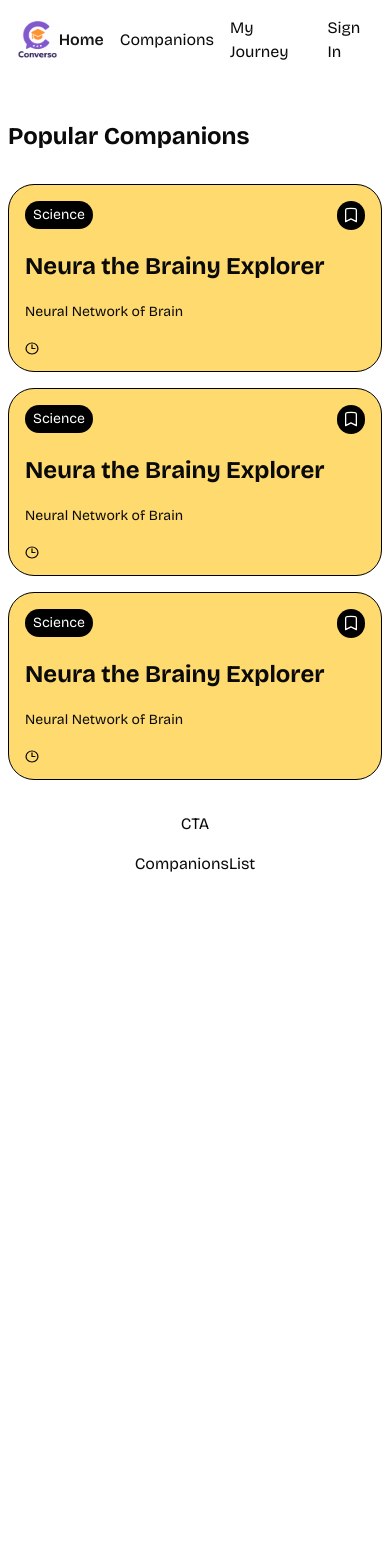
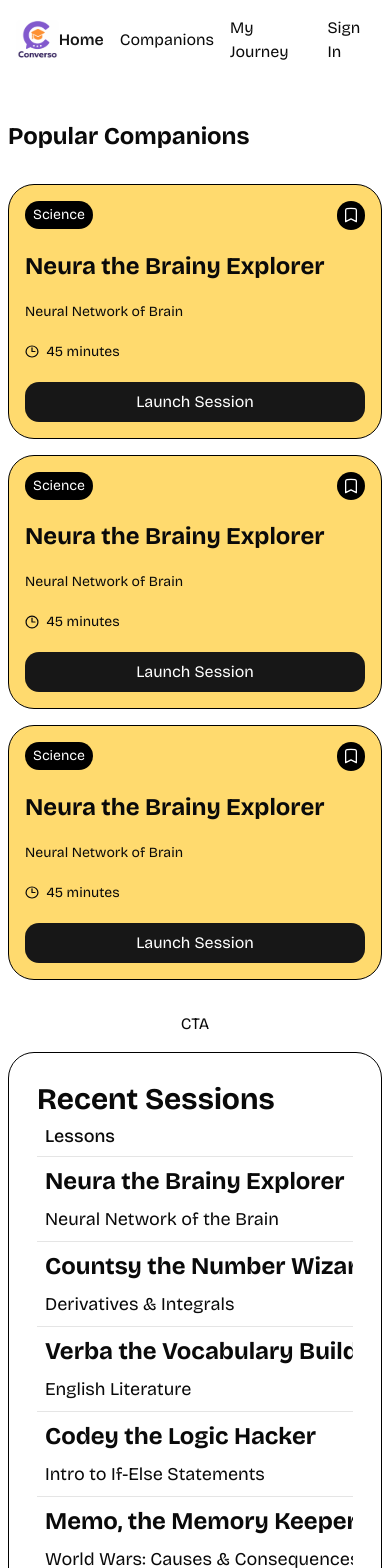
Before and after one commit to sandiththenuja/lms_platform, a Next.js app: page / in a window 390 px wide. Shown: the top 1568 px of the page. Before the commit the page ends 876 px from the top, so only its background shows below. Built offline with nearby package versions, Linux system fonts and the light colour scheme.

Commit message:
implemented companion list

```diff
--- a/app/page.tsx
+++ b/app/page.tsx
@@ -2,6 +2,7 @@ import CompanionCard from '@/components/CompanionCard'
 import CompanionsList from '@/components/CompanionsList'
 import CTA from '@/components/CTA'
 import { Button } from '@/components/ui/button'
+import { recentSessions } from '@/constants'
 import React from 'react'
 
 const Page = () => {
@@ -33,7 +34,10 @@ const Page = () => {
       </section>
 
       <section className="home-section">
-        <CompanionsList />
+        <CompanionsList
+          title='Recently completed sessions'
+          companions={recentSessions}
+          classNames='w-2/3 max-lg:w-full' />
         <CTA />
       </section>
     </main>
--- a/components/CompanionCard.tsx
+++ b/components/CompanionCard.tsx
@@ -1,4 +1,5 @@
 import Image from "next/image"
+import Link from "next/link"
 
 interface CompanionCardProps{
     id: string
@@ -23,7 +24,12 @@ const CompanionCard = ({id, name, topic, subject, duration, color}: CompanionCar
         <p className="text-sm">{topic}</p>
         <div className="flex items-center gap-2">
             <Image src='/icons/clock.svg' alt="duration" width={13.5} height={13.5} />
+            <p className="text-sm">{duration} minutes</p>
         </div>
+
+        <Link href={`/companions/${id}`} className="w-full">
+            <button className="btn-primary w-full justify-center">Launch Session</button>
+        </Link>
     </article>
   )
 }
--- a/components/CompanionsList.tsx
+++ b/components/CompanionsList.tsx
@@ -1,8 +1,77 @@
-import React from 'react'
+import {Table, TableBody, TableCaption, TableCell, TableHead, TableHeader, TableRow} from '@/components/ui/table'
 
-const CompanionsList = () => {
+import {cn, getSubjectColor} from '@/lib/utils'
+import Image from 'next/image'
+import Link from 'next/link'
+
+interface CompanionsListProps{
+  title: string
+  companions?: Companion[]
+  classNames?: string
+}
+
+const CompanionsList = ({title, companions, classNames}: CompanionsListProps) => {
   return (
-    <div>CompanionsList</div>
+    <article className={cn('companion-list', classNames)}>
+      <h2 className='font-bold text-3xl'>Recent Sessions</h2>
+
+      <Table>
+        <TableHeader>
+          <TableRow>
+            <TableHead className="text-lg w-2/3">Lessons</TableHead>
+            <TableHead className='text-lg'>Subject</TableHead>
+            <TableHead className='text-lg'>Duration</TableHead>
+          </TableRow>
+        </TableHeader>
+        <TableBody>
+          {companions?.map(({id, subject, name, topic, duration}) => (
+            <TableRow key={id}>
+              <TableCell>
+                <Link href={`/companions/${id}`}>
+                  <div className="size-[72px] flex items-center justify-center rounded-lg max-md:hidden" style={{backgroundColor: getSubjectColor(subject)}}>
+                    <Image
+                      src={`/icons/${subject}.svg`}
+                      alt={subject}
+                      width={35}
+                      height={35} />
+                  </div>
+
+                  <div className="flex flex-col gap-2">
+                    <p className="font-bold text-2xl">
+                      {name}
+                    </p>
+                    <p className="text-lg">
+                      {topic}
+                    </p>
+                  </div>
+                </Link>
+              </TableCell>
+              <TableCell>
+                <div className="subject-badgew-fit max-md:hidden">
+                  {subject}
+                </div>
+                <div className="flex items-center justify-center rounded-lg w-fit p-2 md:hidden" style={{backgroundColor: getSubjectColor(subject)}}>
+                  <Image
+                    src={`/icons/${subject}.svg`}
+                    alt={subject}
+                    width={18}
+                    height={18} />
+                </div>
+              </TableCell>
+              <TableCell>
+                <div className="flex items-center gap-2 w-full justify-end">
+                  <p className="text-2xl">
+                    {duration} {' '}
+                    <span className="max-md:hidden">mins</span>
+                  </p>
+                  <Image src='/icons/clock.svg' alt='minutes' width={14} height={14} className='md:hidden' />
+                </div>
+              </TableCell>
+            </TableRow>
+          ))}
+        </TableBody>
+      </Table>
+    </article>
   )
 }
 
--- /dev/null
+++ b/components/ui/table.tsx
@@ -0,0 +1,115 @@
+"use client"
+
+import * as React from "react"
+import { cn } from "cn"
+
+function Table({ className, ...props }: React.ComponentProps<"table">) {
+  return (
+    <div
+      data-slot="table-container"
+      className="relative w-full overflow-x-auto"
+    >
+      <table
+        data-slot="table"
+        className={cn("w-full caption-bottom text-sm", className)}
+        {...props}
+      />
+    </div>
+  )
+}
+
+function TableHeader({ className, ...props }: React.ComponentProps<"thead">) {
+  return (
+    <thead
+      data-slot="table-header"
+      className={cn("[&_tr]:border-b", className)}
+      {...props}
+    />
+  )
+}
+
+function TableBody({ className, ...props }: React.ComponentProps<"tbody">) {
+  return (
+    <tbody
+      data-slot="table-body"
+      className={cn("[&_tr:last-child]:border-0", className)}
+      {...props}
+    />
+  )
+}
+
+function TableFooter({ className, ...props }: React.ComponentProps<"tfoot">) {
+  return (
+    <tfoot
+      data-slot="table-footer"
+      className={cn(
+        "border-t bg-muted/50 font-medium [&>tr]:last:border-b-0",
+        className
+      )}
+      {...props}
+    />
+  )
+}
+
+function TableRow({ className, ...props }: React.ComponentProps<"tr">) {
+  return (
+    <tr
+      data-slot="table-row"
+      className={cn(
+        "border-b transition-colors hover:bg-muted/50 has-aria-expanded:bg-muted/50 data-[state=selected]:bg-muted",
+        className
+      )}
+      {...props}
+    />
+  )
+}
+
+function TableHead({ className, ...props }: React.ComponentProps<"th">) {
+  return (
+    <th
+      data-slot="table-head"
+      className={cn(
+        "h-10 px-2 text-left align-middle font-medium whitespace-nowrap text-foreground [&:has([role=checkbox])]:pr-0",
+        className
+      )}
+      {...props}
+    />
+  )
+}
+
+function TableCell({ className, ...props }: React.ComponentProps<"td">) {
+  return (
+    <td
+      data-slot="table-cell"
+      className={cn(
+        "p-2 align-middle whitespace-nowrap [&:has([role=checkbox])]:pr-0",
+        className
+      )}
+      {...props}
+    />
+  )
+}
+
+function TableCaption({
+  className,
+  ...props
+}: React.ComponentProps<"caption">) {
+  return (
+    <caption
+      data-slot="table-caption"
+      className={cn("mt-4 text-sm text-muted-foreground", className)}
+      {...props}
+    />
+  )
+}
+
+export {
+  Table,
+  TableHeader,
+  TableBody,
+  TableFooter,
+  TableHead,
+  TableRow,
+  TableCell,
+  TableCaption,
+}
--- a/lib/utils.ts
+++ b/lib/utils.ts
@@ -1 +1,61 @@
-export { cn } from "cn"
+import { clsx, type ClassValue } from "clsx";
+import { twMerge } from "tailwind-merge";
+import { subjectsColors, voices } from "@/constants";
+// import { CreateAssistantDTO } from "@vapi-ai/web/dist/api";
+
+export function cn(...inputs: ClassValue[]) {
+  return twMerge(clsx(inputs));
+}
+
+export const getSubjectColor = (subject: string) => {
+  return subjectsColors[subject as keyof typeof subjectsColors];
+};
+
+export const configureAssistant = (voice: string, style: string) => {
+  const voiceId = voices[voice as keyof typeof voices][
+          style as keyof (typeof voices)[keyof typeof voices]
+          ] || "sarah";
+
+  const vapiAssistant: CreateAssistantDTO = {
+    name: "Companion",
+    firstMessage:
+        "Hello, let's start the session. Today we'll be talking about {{topic}}.",
+    transcriber: {
+      provider: "deepgram",
+      model: "nova-3",
+      language: "en",
+    },
+    voice: {
+      provider: "11labs",
+      voiceId: voiceId,
+      stability: 0.4,
+      similarityBoost: 0.8,
+      speed: 1,
+      style: 0.5,
+      useSpeakerBoost: true,
+    },
+    model: {
+      provider: "openai",
+      model: "gpt-4",
+      messages: [
+        {
+          role: "system",
+          content: `You are a highly knowledgeable tutor teaching a real-time voice session with a student. Your goal is to teach the student about the topic and subject.
+
+                    Tutor Guidelines:
+                    Stick to the given topic - {{ topic }} and subject - {{ subject }} and teach the student about it.
+                    Keep the conversation flowing smoothly while maintaining control.
+                    From time to time make sure that the student is following you and understands you.
+                    Break down the topic into smaller parts and teach the student one part at a time.
+                    Keep your style of conversation {{ style }}.
+                    Keep your responses short, like in a real voice conversation.
+                    Do not include any special characters in your responses - this is a voice conversation.
+              `,
+        },
+      ],
+    },
+    clientMessages: [],
+    serverMessages: [],
+  };
+  return vapiAssistant;
+};
--- a/package.json
+++ b/package.json
@@ -17,6 +17,7 @@
     "react": "19.2.8",
     "react-dom": "19.2.8",
     "shadcn": "^4.21.0",
+    "tailwind-merge": "^3.7.0",
     "tw-animate-css": "^1.4.0"
   },
   "devDependencies": {
```
Also changed, not shown: 1 other file (tests, documents, lock files or other folders).
